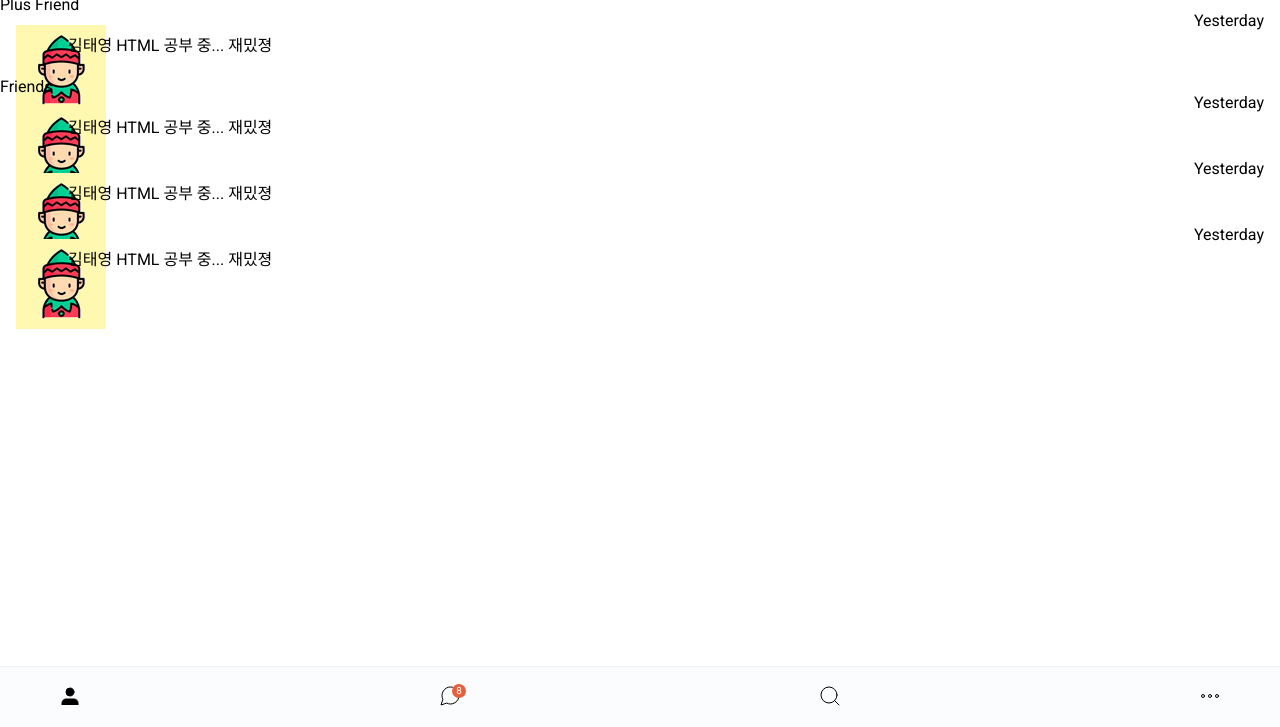
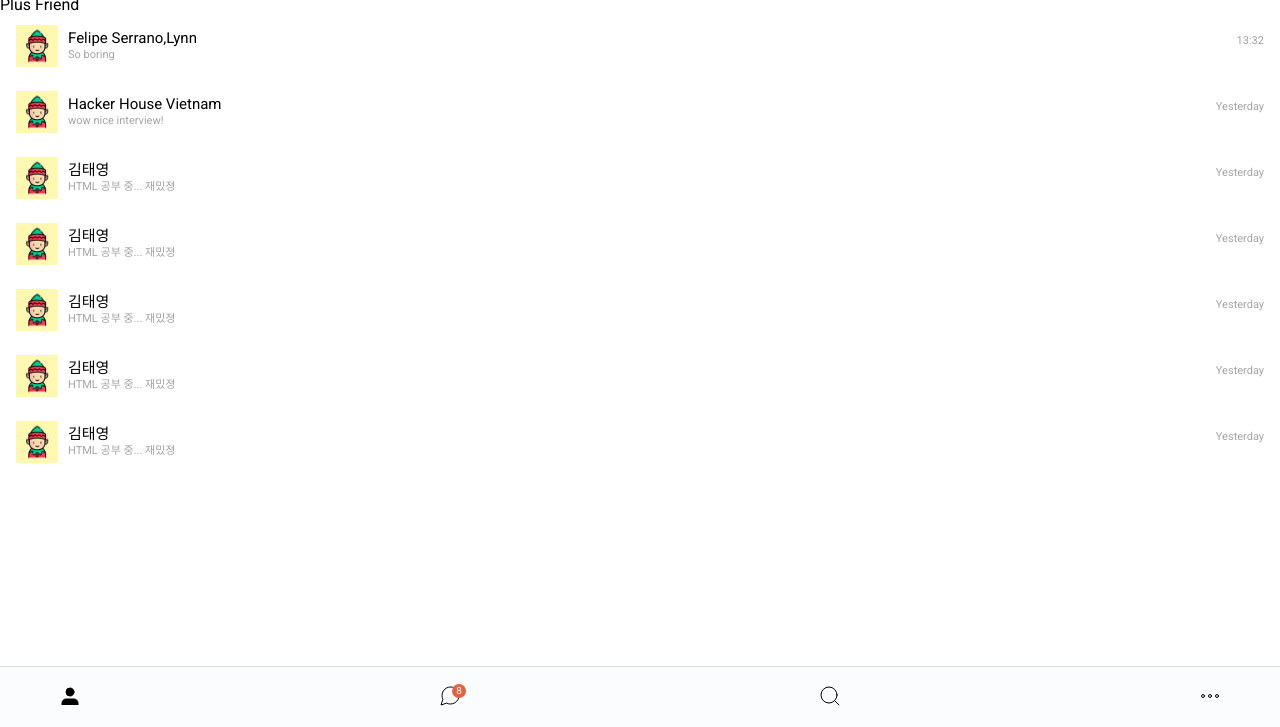
Before and after one commit to DesignerZERO/kakao_clone_v2.0, a plain HTML site: page friends.html in a window 1280 px wide. Shown: the part 73-800 px from the top of the page. Drawn offline with Linux system fonts and the light colour scheme.

Commit message:
랄ㄹ라 css 이상해

```diff
--- a/friends.html
+++ b/friends.html
@@ -44,65 +44,156 @@
         <ul class="friends__list">
           <li class="friends__items">
             <div class="friends__column">
-              <div class="friends__avatar g-avatar">
-                <img src="images/avatar_1.png" />
-              </div>
+                <img class="friends__avatar g-avatar" src="images/avatar_1.png" />
               <div class="friend__contents">
-                <span class="friends__contents__preview">김태영</span>
-                <span class="chats__preview">HTML 공부 중... 재밌졍</span>
+                <span class="friend__content__name">Felipe Serrano,Lynn</span>
+                <span class="friend__content__preview">So boring</span>
               </div>
             </div>
-            <div class="chats__items__column">
-              <span class="chats__timestamp">Yesterday</span>
+            <div class="friends__column">
+              <span class="friend__timestamp">13:32</span>
+            </div>
+          </li>
+          <li class="friends__items">
+            <div class="friends__column">
+              <img class="friends__avatar g-avatar" src="images/avatar_1.png" />
+              <div class="friend__contents">
+                <span class="friend__content__name">Hacker House Vietnam</span>
+                <span class="friend__content__preview">wow nice interview!</span>
+              </div>
+            </div>
+            <div class="friends__column">
+              <span class="friend__timestamp">Yesterday</span>
+            </div>
+          </li>
+          <li class="friends__items">
+            <div class="friends__column">
+              <img class="friends__avatar g-avatar" src="images/avatar_1.png" />
+              <div class="friend__contents">
+                <span class="friend__content__name">김태영</span>
+                <span class="friend__content__preview">HTML 공부 중... 재밌졍</span>
+              </div>
+            </div>
+            <div class="friends__column">
+              <span class="friend__timestamp">Yesterday</span>
+            </div>
+          </li>
+          <li class="friends__items">
+            <div class="friends__column">
+              <img class="friends__avatar g-avatar" src="images/avatar_1.png" />
+              <div class="friend__contents">
+                <span class="friend__content__name">김태영</span>
+                <span class="friend__content__preview">HTML 공부 중... 재밌졍</span>
+              </div>
+            </div>
+            <div class="friends__column">
+              <span class="friend__timestamp">Yesterday</span>
+            </div>
+          </li>
+          <li class="friends__items">
+            <div class="friends__column">
+              <img class="friends__avatar g-avatar" src="images/avatar_1.png" />
+              <div class="friend__contents">
+                <span class="friend__content__name">김태영</span>
+                <span class="friend__content__preview">HTML 공부 중... 재밌졍</span>
+              </div>
+            </div>
+            <div class="friends__column">
+              <span class="friend__timestamp">Yesterday</span>
+            </div>
+          </li>
+          <li class="friends__items">
+            <div class="friends__column">
+              <img class="friends__avatar g-avatar" src="images/avatar_1.png" />
+              <div class="friend__contents">
+                <span class="friend__content__name">김태영</span>
+                <span class="friend__content__preview">HTML 공부 중... 재밌졍</span>
+              </div>
+            </div>
+            <div class="friends__column">
+              <span class="friend__timestamp">Yesterday</span>
+            </div>
+          </li>
+          <li class="friends__items">
+            <div class="friends__column">
+              <img class="friends__avatar g-avatar" src="images/avatar_1.png" />
+              <div class="friend__contents">
+                <span class="friend__content__name">김태영</span>
+                <span class="friend__content__preview">HTML 공부 중... 재밌졍</span>
+              </div>
+            </div>
+            <div class="friends__column">
+              <span class="friend__timestamp">Yesterday</span>
             </div>
           </li>
         </ul>
       </div>
-      <div class="friends">
-        <h5>Friends</h5>
-        <ul class="friends__list">
-          <li class="friends__items">
-            <div class="friends__column">
-              <div class="friends__avatar g-avatar">
-                <img src="images/avatar_1.png" />
-              </div>
-              <div class="friend__contents">
-                <span class="friends__contents__preview">김태영</span>
-                <span class="chats__preview">HTML 공부 중... 재밌졍</span>
-              </div>
+    </main>
+    <nav class="bottom-nav">
+      <ul class="bottom-nav__list">
+        <li class="bottom-nav__list__items">
+          <a href="friends.html">
+            <img
+              class="nav-user-off"
+              src="svg_icons/new/bottom__nav-user-on.svg"
+            />
+          </a>
+        </li>
+        <li class="bottom-nav__list__items">
+          <div class="nav__badge">
+            8
+          </div>
+          <a href="index.html">
+            <img
+              class="nav-chats-off"
+              src="svg_icons/new/bottom__nav-chats-off.svg"
+            />
+          </a>
+        </li>
+        <li class="bottom-nav__list__items">
+          <a href="find.html">
+            <img
+              class="nav-search-off"
+              src="svg_icons/new/bottom__nav-search-off.svg"
+            />
+          </a>
+        </li>
+        <li class="bottom-nav__list__items">
+          <a href="more.html">
+            <img
+              class="nav-more-off"
+              src="svg_icons/new/bottom__nav-more-off.svg"
+            />
+          </a>
+        </li>
+        </ul>
+      </div>
+    </main>
+    <nav class="bottom-nav">
+      <ul class="bottom-nav__list">
+        <li class="bottom-nav__list__items">
+          <a href="friends.html">
+            <img class="nav-user-off" src="svg_icons/new/bottom__nav-user-off.svg" />
+          </a>
+        </li>
+        <li class="bottom-nav__list__items">
+          <a href="index.html">
+            <div class="nav__badge">
+              8
             </div>
-            <div class="chats__items__column">
-              <span class="chats__timestamp">Yesterday</span>
-            </div>
-          </li>
-          <li class="friends__items">
-            <div class="friends__column">
-              <div class="friends__avatar g-avatar">
-                <img src="images/avatar_1.png" />
-              </div>
-              <div class="friend__contents">
-                <span class="friends__contents__preview">김태영</span>
-                <span class="chats__preview">HTML 공부 중... 재밌졍</span>
-              </div>
-            </div>
-            <div class="chats__items__column">
-              <span class="chats__timestamp">Yesterday</span>
-            </div>
-          </li>
-          <li class="friends__items">
-            <div class="friends__column">
-              <div class="friends__avatar g-avatar">
-                <img src="images/avatar_1.png" />
-              </div>
-              <div class="friend__contents">
-                <span class="friends__contents__preview">김태영</span>
-                <span class="chats__preview">HTML 공부 중... 재밌졍</span>
-              </div>
-            </div>
-            <div class="chats__items__column">
-              <span class="chats__timestamp">Yesterday</span>
-            </div>
-          </li>
+            <img class="nav-chats-off" src="svg_icons/new/bottom__nav-chats-on.svg" />
+          </a>
+        </li>
+        <li class="bottom-nav__list__items">
+          <a href="find.html">
+            <img class="nav-search-off" src="svg_icons/new/bottom__nav-search-off.svg" />
+          </a>
+        </li>
+        <li class="bottom-nav__list__items">
+          <a href="more.html">
+            <img class="nav-more-off" src="svg_icons/new/bottom__nav-more-off.svg" />
+          </a>
+        </li>
         </ul>
       </div>
     </main>
```
